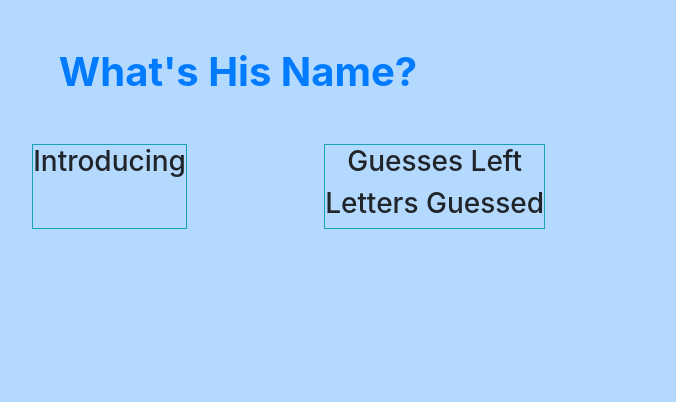
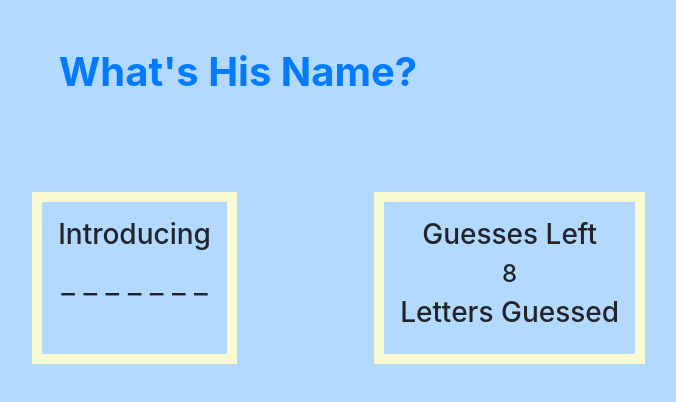
Before and after one commit to cowankc/babytime-, a plain HTML site: page docs/hangman.html in a window 1280 px wide. Shown: the whole page, without its empty margins (402-1078 px from the left). Drawn offline with nearby package versions, Linux system fonts and the light colour scheme.

Commit message:
added styling to name page

```diff
--- a/docs/assets/css/style.css
+++ b/docs/assets/css/style.css
@@ -13,3 +13,12 @@ body {
 button:hover {
     color: lightgoldenrodyellow;
 }
+
+#rightside {
+    border: 10px lightgoldenrodyellow solid;
+}
+
+#leftside {
+    border: 10px lightgoldenrodyellow solid;
+    font-size: 30px;
+}
--- a/docs/assets/js/name.js
+++ b/docs/assets/js/name.js
@@ -1,3 +1,4 @@
+$( document ).ready(function() {
     //variables and arrays
     const playerList = ["leopold"]
     const counter = 8;
@@ -66,10 +67,11 @@ if (!correctLetter) {
             chosenWord = compChoice.split()
             stop = true
             setTimeout(restart, 1000)
-        alert("You missed that one!")
+            alert("Looks Like you'll Have too wait!")
         }
     }
 
     updateScore ()
 
     }
+});
--- a/docs/hangman.html
+++ b/docs/hangman.html
@@ -16,13 +16,13 @@
         <h1 class="offset-lg-4 col-lg-4 mt-5 font-weight-bold text-primary text-center">What's His Name?</h1>
     </header>
     <section class="offset-lg-2 col-lg-8 mt-5 row">
-        <div id=leftside class="border border-info text-center offset-lg-3">
+        <div id=leftside class="text-center offset-lg-3 mt-5 p-3">
             <div>
                 <h3>Introducing</h3>
                 <div id="chosenName"></div>
             </div>
         </div>
-        <div id="rightside" class="border border-info text-center offset-lg-2">
+        <div id="rightside" class="text-center offset-lg-2 mt-5 p-3">
             <div>
                 <h3>Guesses Left</h3>
                     <h4 id="guesses"></h4>
```
Also changed, not shown: 2 other files. Lines whose indentation alone changed are shown as unchanged.
